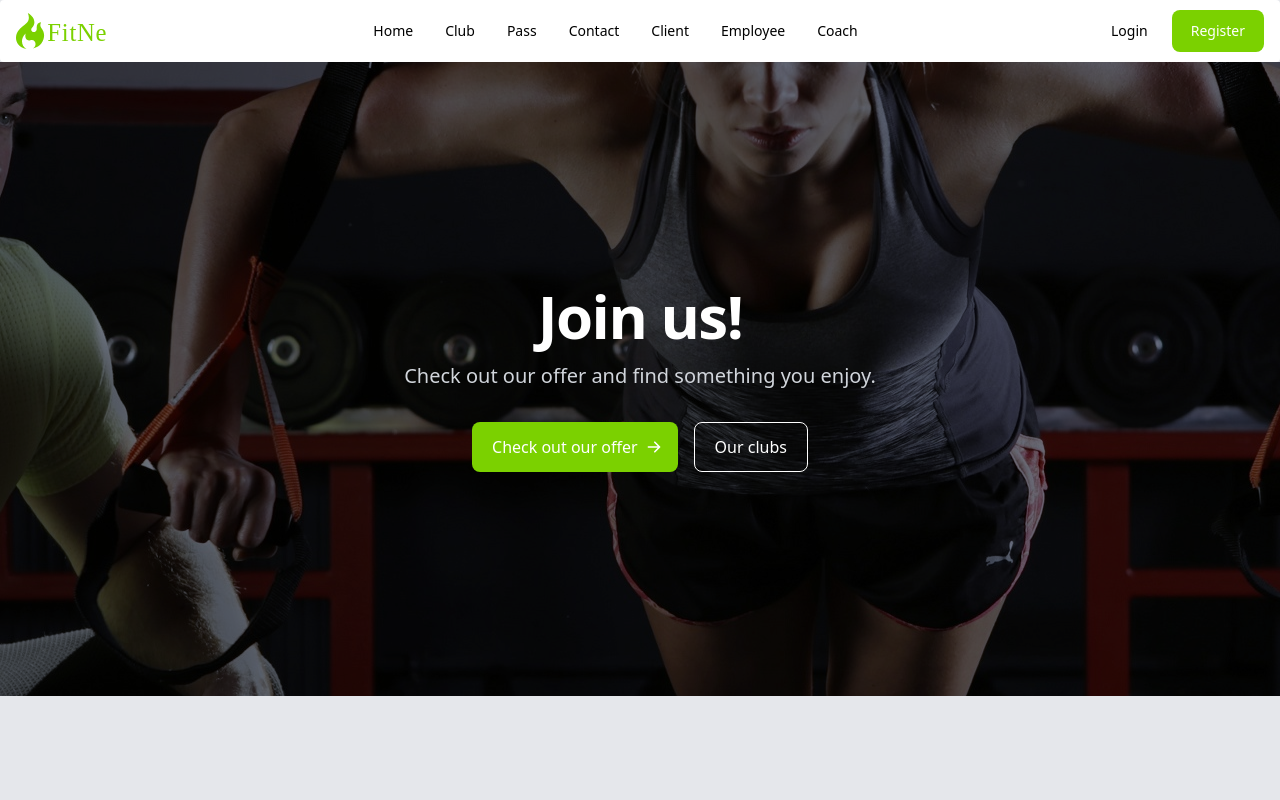
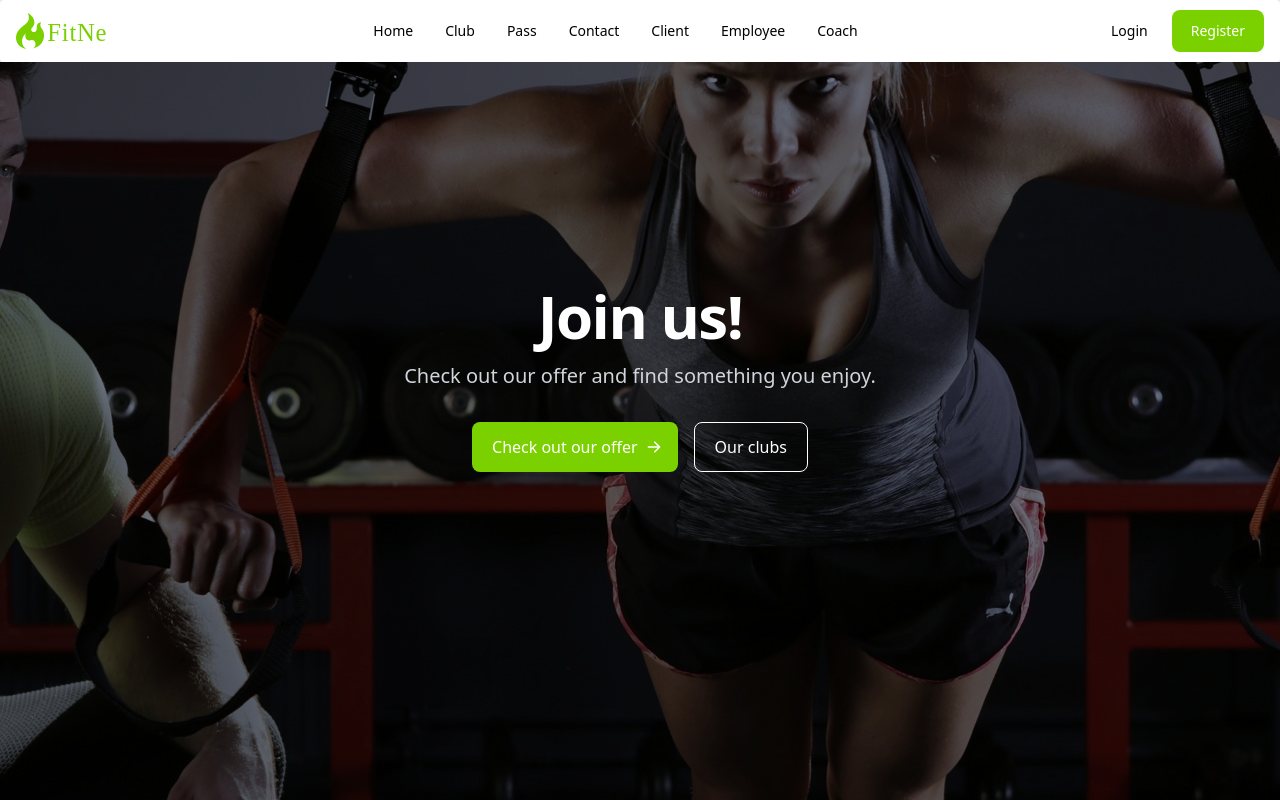
Before and after one commit to modul-sum-3/sum-front, a React (Create React App) app: page / in a window 1280 px wide. Built offline with nearby package versions, Linux system fonts and the light colour scheme.

Commit message:
Fix background at home page

```diff
--- a/src/components/Jumbotron.js
+++ b/src/components/Jumbotron.js
@@ -1,7 +1,7 @@
 const Jumbotron = () => {
   return (
     <section
-      className="bg-center bg-no-repeat bg-[url('assets/jumbo_bg.jpg')] bg-gray-500 bg-blend-multiply max-h-screen
+      className="bg-center bg-no-repeat bg-[url('assets/jumbo_bg.jpg')] bg-gray-500 bg-blend-multiply h-full
     "
     >
       <div
--- a/src/pages/Home.js
+++ b/src/pages/Home.js
@@ -3,7 +3,7 @@ import Navbar from "../components/Navbar";
 
 const Home = () => {
   return (
-    <div className="min-h-screen flex flex-col bg-gray-200">
+    <div className="h-screen flex flex-col bg-gray-200">
       <Navbar />
       <Jumbotron />
     </div>
```
